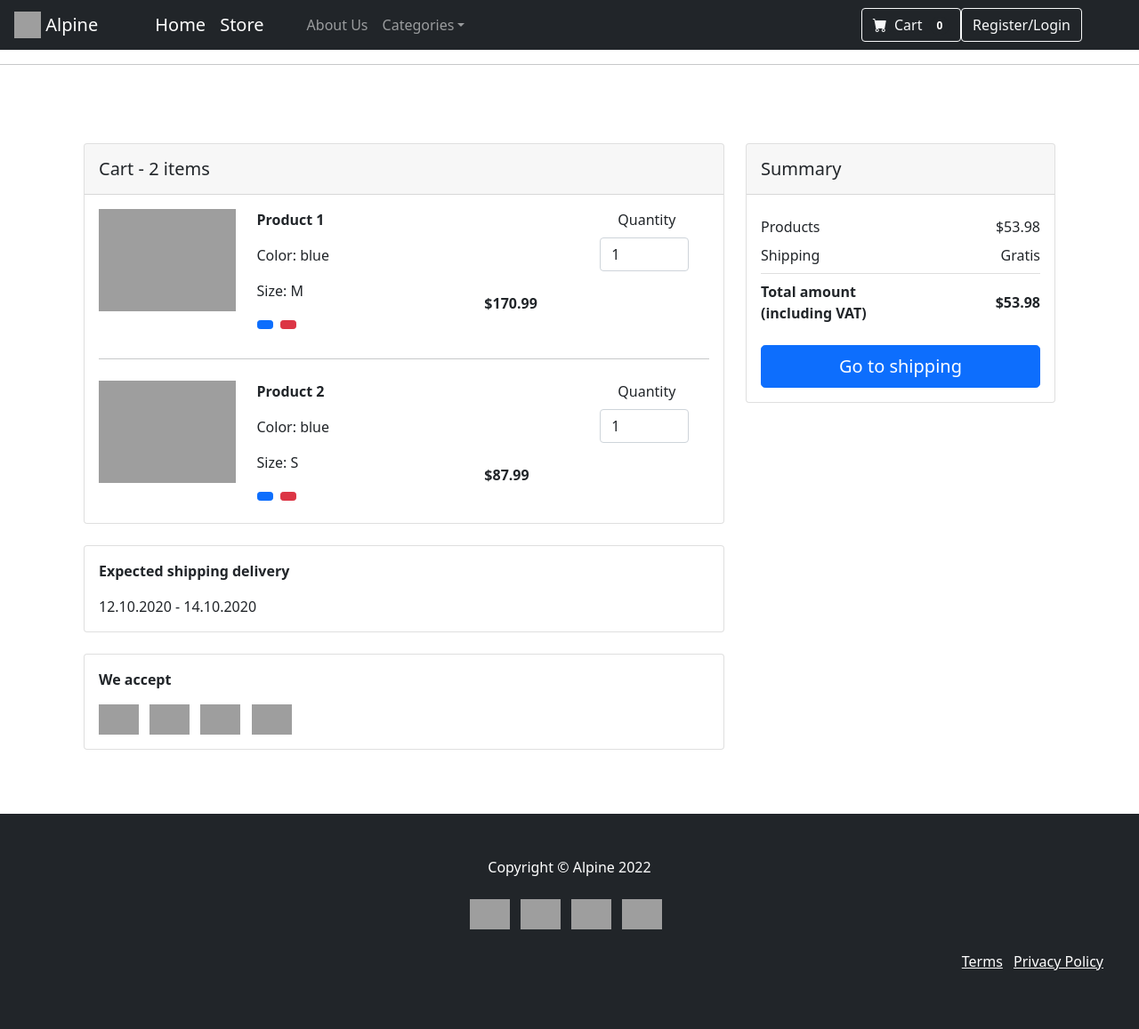
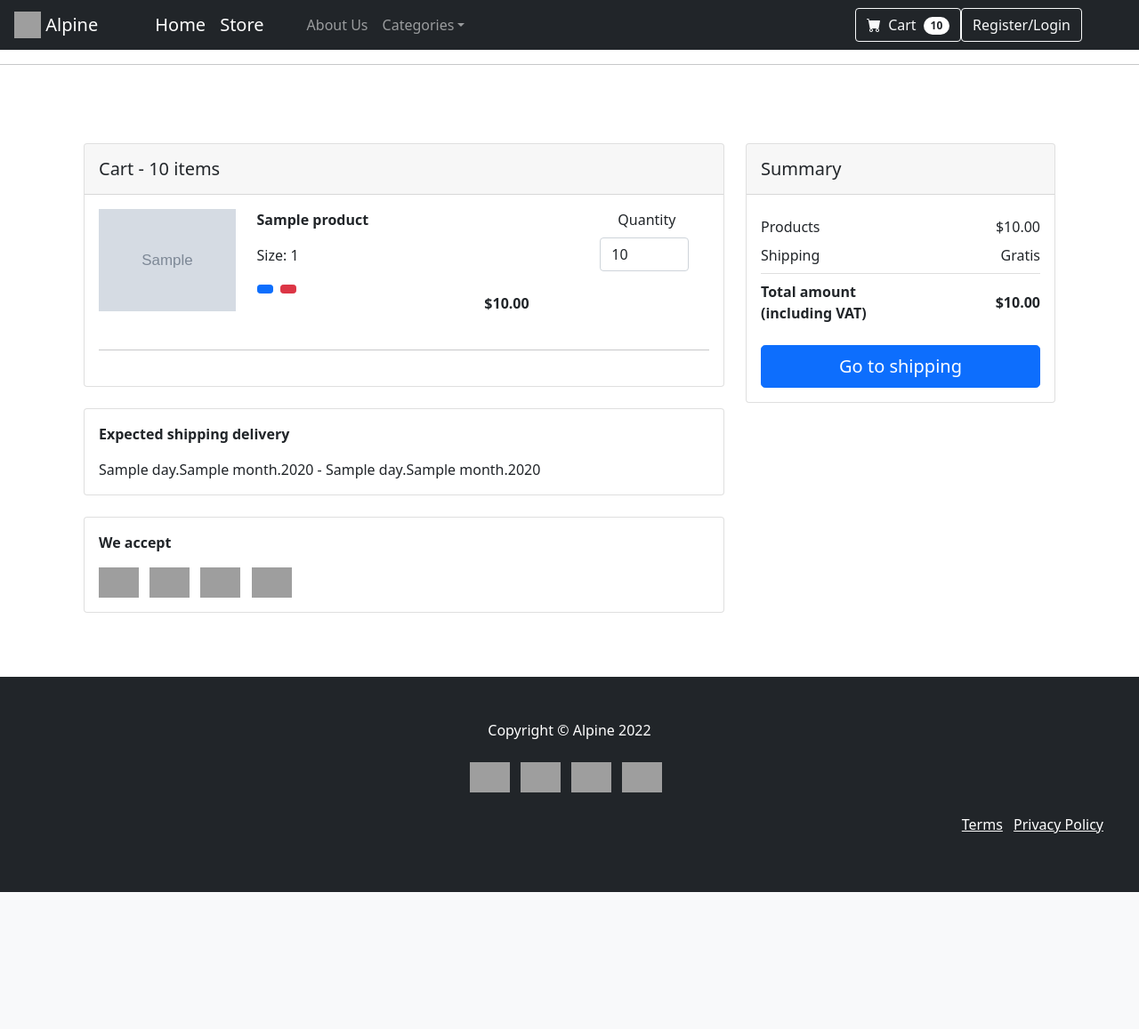
Before and after one commit to Pachito23/E-commerce_site, a Django app: template store/templates/cart.html in a window 1280 px wide. Shown: the whole page at 89% size. After the commit the page ends 1003 px from the top, so only its background shows below. Run offline with Django 3.2, Linux system fonts and the light colour scheme; the template is opened without the code that fills it: most values are stand-ins (such as "Sample title", 1, 10 or a date in 2020); grey boxes marked "Sample" are stand-in pictures; some libraries are stand-ins or nearby versions; grey boxes are pictures that could not be loaded.

Commit message:
Dynamic cart + improved models and functionalities Dynamic rendering of cart + Back-end calculations of multiple parameters Parameters: prices, discounts prices, quantities, nr of elements in cart

```diff
--- a/store/templates/cart.html
+++ b/store/templates/cart.html
@@ -8,15 +8,16 @@
             <div class="col-md-8">
               <div class="card mb-4">
                 <div class="card-header py-3">
-                  <h5 class="mb-0">Cart - 2 items</h5>
+                  <h5 class="mb-0">Cart - {{order.cart_total_elements}} items</h5>
                 </div>
                 <div class="card-body">
+                  {% for item in items %}
                   <!-- Single item -->
                   <div class="row">
                     <div class="col-lg-3 col-md-12 mb-4 mb-lg-0">
                       <!-- Image -->
                       <div class="bg-image hover-overlay hover-zoom ripple rounded" data-mdb-ripple-color="light">
-                        <img src="https://nahanny.com/330-large_default/sac-cu-puf-nahanny-alpin.jpg" class="w-100">
+                        <img src="{{item.product.imageURL}}" class="w-100">
                         <a href="#!">
                           <div class="mask" style="background-color: rgba(251, 251, 251, 0.2)"></div>
                         </a>
@@ -25,9 +26,8 @@
                     </div>
                     <div class="col-lg-5 col-md-6 mb-4 mb-lg-0">
                       <!-- Data -->
-                      <p><strong>Product 1</strong></p>
-                      <p>Color: blue</p>
-                      <p>Size: M</p>
+                      <p><strong>{{item.product.name}}</strong></p>
+                      <p>Size: {{item.product.size}}</p>
                       <button type="button" class="btn btn-primary btn-sm me-1 mb-2" data-mdb-toggle="tooltip" title="Remove item">
                         <i class="fas fa-trash"></i>
                       </button>
@@ -42,64 +42,25 @@
 
                         <div class="form-outline" style="max-width: 100px;">
                             <label class="form-label" style="position: relative; left: 20px;" for="form1">Quantity</label>
-                          <input id="form1" min="0" name="quantity" value="1" type="number" class="form-control">
+                          <input id="form1" min="0" name="quantity" value="{{item.quantity}}" type="number" class="form-control">
                         </div>
 
                       </div>
 
                       <!-- Price -->
+                      {% if item.product.sale %}
+                           <!-- Sale -->
+                           <span class="text-muted text-decoration-line-through" style="position: relative; left: 70px;"><small>${{item.get_total_price|floatformat:2}} with {{item.product.discount}}% sale</small></span>
+                      {% endif %}
                       <p class="text-start text-md-right" style="position: relative; right: 40px;">
-                        <strong>$170.99</strong>
+                        <strong>${{item.get_total_final_price|floatformat:2}}</strong>
                       </p>
                     </div>
                   </div>
 
                   <!-- Separation line -->
-
                   <hr class="my-4">
-
-                  <!-- Single item -->
-                  <div class="row">
-                    <div class="col-lg-3 col-md-12 mb-4 mb-lg-0">
-                      <!-- Image -->
-                      <div class="bg-image hover-overlay hover-zoom ripple rounded" data-mdb-ripple-color="light">
-                        <img src="https://contents.mediadecathlon.com/p411498/9f2f1513b7bbc9802087e45b907b368c/p411498.jpg" class="w-100">
-                        <a href="#!">
-                          <div class="mask" style="background-color: rgba(251, 251, 251, 0.2)"></div>
-                        </a>
-                      </div>
-                    </div>
-
-                    <div class="col-lg-5 col-md-6 mb-4 mb-lg-0">
-                      <!-- Data -->
-                      <p><strong>Product 2</strong></p>
-                      <p>Color: blue</p>
-                      <p>Size: S</p>
-                      <button type="button" class="btn btn-primary btn-sm me-1 mb-2" data-mdb-toggle="tooltip" title="Remove item">
-                        <i class="fas fa-trash"></i>
-                      </button>
-                      <button type="button" class="btn btn-danger btn-sm mb-2" data-mdb-toggle="tooltip" title="Move to the wish list">
-                        <i class="fas fa-heart"></i>
-                      </button>
-                    </div>
-
-                    <div class="col-lg-4 col-md-6 mb-4 mb-lg-0">
-                      <!-- Quantity -->
-                      <div class="d-flex mb-4" style="max-width: 300px; position: relative; left: 90px;">
-
-                        <div class="form-outline" style="max-width: 100px;">
-                            <label class="form-label" style="position: relative; left: 20px;" for="form1">Quantity</label>
-                          <input id="form1" min="0" name="quantity" value="1" type="number" class="form-control">
-                        </div>
-
-                      </div>
-
-                      <!-- Price -->
-                      <p class="text-start text-md-right" style="position: relative; right: 40px;">
-                        <strong>$87.99</strong>
-                      </p>
-                    </div>
-                  </div>
+                  {% endfor %}
 
                   <!-- Shipping -->
 
@@ -108,7 +69,7 @@
               <div class="card mb-4">
                 <div class="card-body">
                   <p><strong>Expected shipping delivery</strong></p>
-                  <p class="mb-0">12.10.2020 - 14.10.2020</p>
+                  <p class="mb-0">{{order.delivery_date1|date:"j.n.Y"}} - {{order.delivery_date2|date:"j.n.Y"}}</p>
                 </div>
               </div>
 
@@ -133,7 +94,7 @@
                   <ul class="list-group list-group-flush">
                     <li class="list-group-item d-flex justify-content-between align-items-center border-0 px-0 pb-0">
                       Products
-                      <span>$53.98</span>
+                      <span>${{order.cart_total_final_price|floatformat:2}}</span>
                     </li>
                     <li class="list-group-item d-flex justify-content-between align-items-center px-0">
                       Shipping
@@ -146,7 +107,7 @@
                           <p class="mb-0">(including VAT)</p>
                         </strong>
                       </div>
-                      <span><strong>$53.98</strong></span>
+                      <span><strong>${{order.cart_total_final_price|floatformat:2}}</strong></span>
                     </li>
                   </ul>
 
--- a/store/templates/main.html
+++ b/store/templates/main.html
@@ -55,7 +55,7 @@
                     <button class="btn btn-outline-light" type="submit">
                         <i class="bi-cart-fill me-1"></i>
                         Cart
-                        <span class="badge bg-dark text-white ms-1 rounded-pill">0</span>
+                        <span class="badge bg-white text-dark ms-1 rounded-pill">{{order.cart_total_elements}}</span>
                     </button>
                 </div>
         </div>
```
Also changed, not shown: store/models.py (+39 -0 lines), store/views.py (+7 -1 lines).
